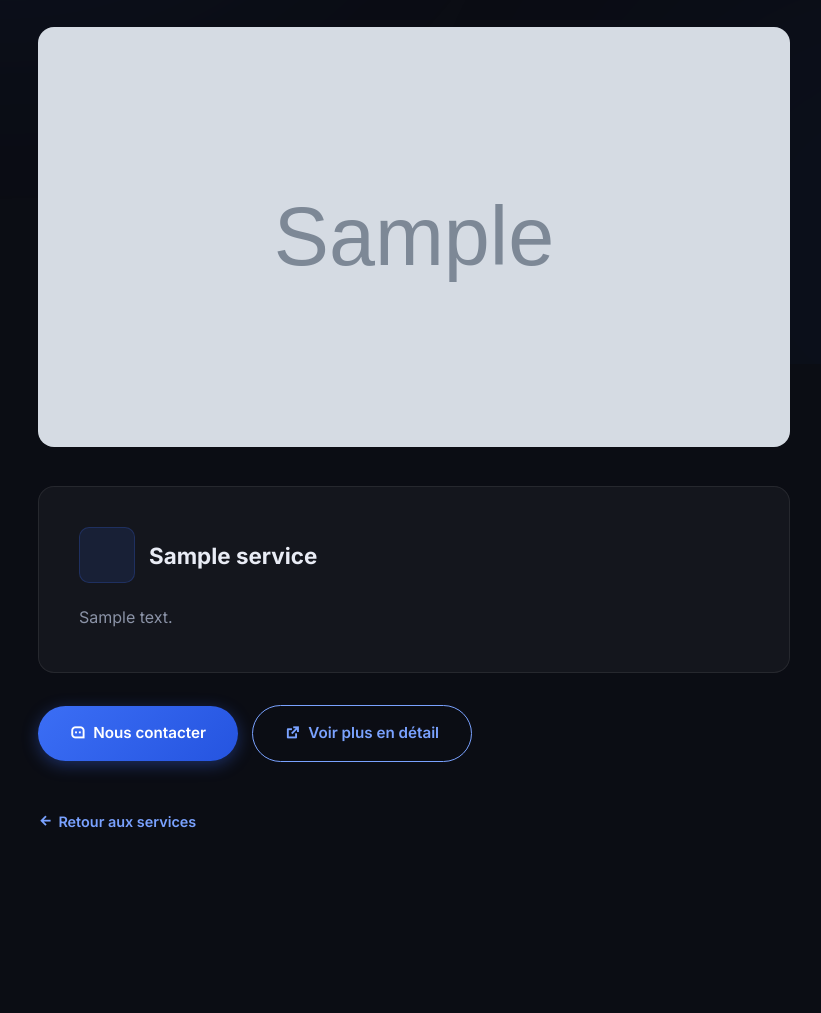
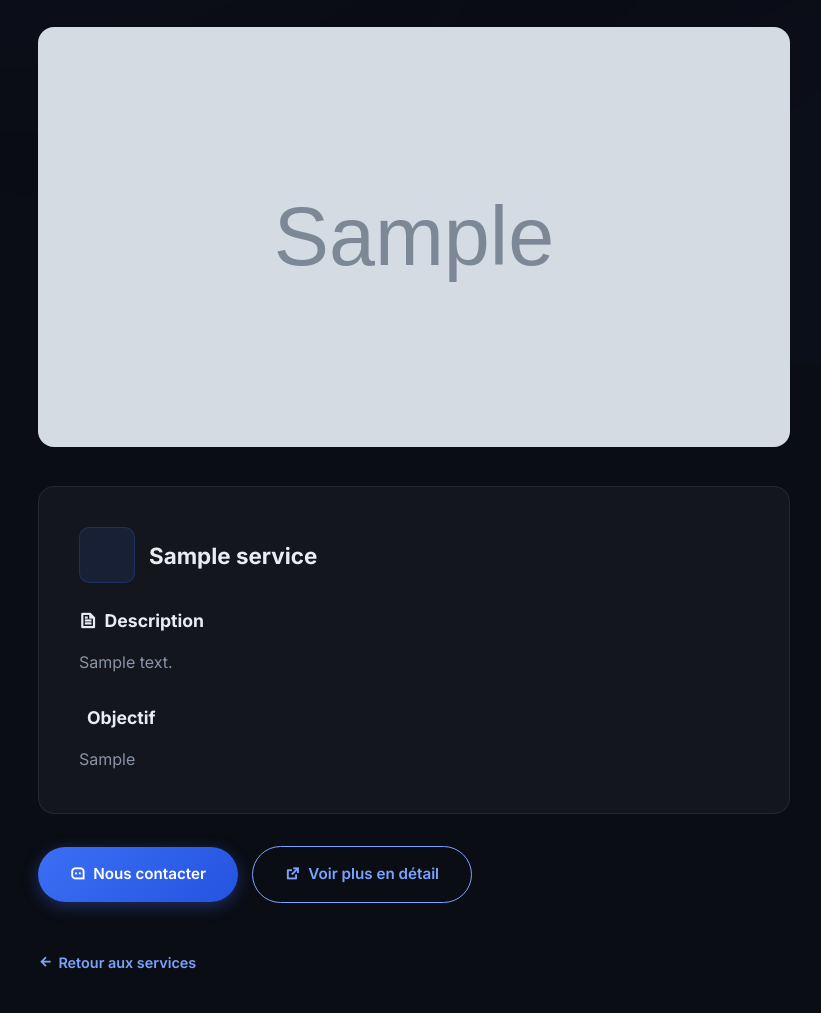
Before and after one commit to Minimum-Tech-Company/Minimum_Tech_Company.sn, a Django app: page /services/1/ in a window 1280 px wide. Shown: the part 436-1449 px from the top of the page, without its empty margins (226-1047 px from the left). Run offline with Django 5.2, Linux system fonts and the light colour scheme; data comes from the database, SQL or seed files in the repository; tables that the repository leaves empty hold one stand-in row (values such as "Sample post"); grey boxes marked "Sample" are stand-in pictures; some libraries are stand-ins or nearby versions.

Commit message:
feat: add objective field to Service + two-section detail page (Description / Objectif)

```diff
--- a/core/models.py
+++ b/core/models.py
@@ -23,6 +23,7 @@ class Category(models.Model):
 class Service(models.Model):
     title = models.CharField(max_length=200)
     description = models.TextField()
+    objective = models.TextField(blank=True, null=True)
     category = models.ForeignKey(Category, on_delete=models.SET_NULL, null=True, blank=True, related_name='services')
     icon = models.CharField(max_length=50, default='ri-briefcase-line')
     link = models.URLField(blank=True, null=True)
--- a/core/views.py
+++ b/core/views.py
@@ -168,6 +168,7 @@ def admin_services(request):
             Service.objects.create(
                 title=request.POST['title'],
                 description=request.POST['description'],
+                objective=request.POST.get('objective', ''),
                 category_id=request.POST.get('category') or None,
                 icon=request.POST.get('icon', 'ri-briefcase-line'),
                 link=request.POST.get('link', ''),
@@ -179,6 +180,7 @@ def admin_services(request):
             s = Service.objects.get(id=request.POST['id'])
             s.title = request.POST['title']
             s.description = request.POST['description']
+            s.objective = request.POST.get('objective', '')
             s.category_id = request.POST.get('category') or None
             s.icon = request.POST.get('icon', 'ri-briefcase-line')
             s.link = request.POST.get('link', '')
--- a/templates/core/service_detail.html
+++ b/templates/core/service_detail.html
@@ -12,11 +12,20 @@
   <img src="{{ service.image.url }}" alt="{{ service.title }}" style="width:100%;border-radius:16px;margin-bottom:32px;max-height:420px;object-fit:cover">
   {% endif %}
   <div class="blog-article">
-    <div style="display:flex;align-items:center;gap:14px;margin-bottom:20px">
+    <div style="display:flex;align-items:center;gap:14px;margin-bottom:24px">
       <div class="card-icon" style="margin:0"><i class="{{ service.icon }}"></i></div>
       <h2 style="margin:0;font-size:1.4rem">{{ service.title }}</h2>
     </div>
-    <div class="content">{{ service.description|linebreaks }}</div>
+    <div style="margin-bottom:28px">
+      <h3 style="display:flex;align-items:center;gap:8px;font-size:1.1rem;margin-bottom:12px"><i class="ri-file-text-line" style="color:var(--c-primary)"></i> Description</h3>
+      <div class="content">{{ service.description|linebreaks }}</div>
+    </div>
+    {% if service.objective %}
+    <div>
+      <h3 style="display:flex;align-items:center;gap:8px;font-size:1.1rem;margin-bottom:12px"><i class="ri-target-line" style="color:var(--c-primary)"></i> Objectif</h3>
+      <div class="content">{{ service.objective|linebreaks }}</div>
+    </div>
+    {% endif %}
   </div>
   <div style="display:flex;flex-wrap:wrap;gap:14px;margin-top:32px;align-items:center">
     <a href="/contact/?service={{ service.title|urlencode }}" class="btn btn-primary"><i class="ri-message-3-line"></i> Nous contacter</a>
```
Also changed, not shown: templates/core/admin/services.html (+5 -2 lines), core/migrations/0004_service_objective.py (added).
